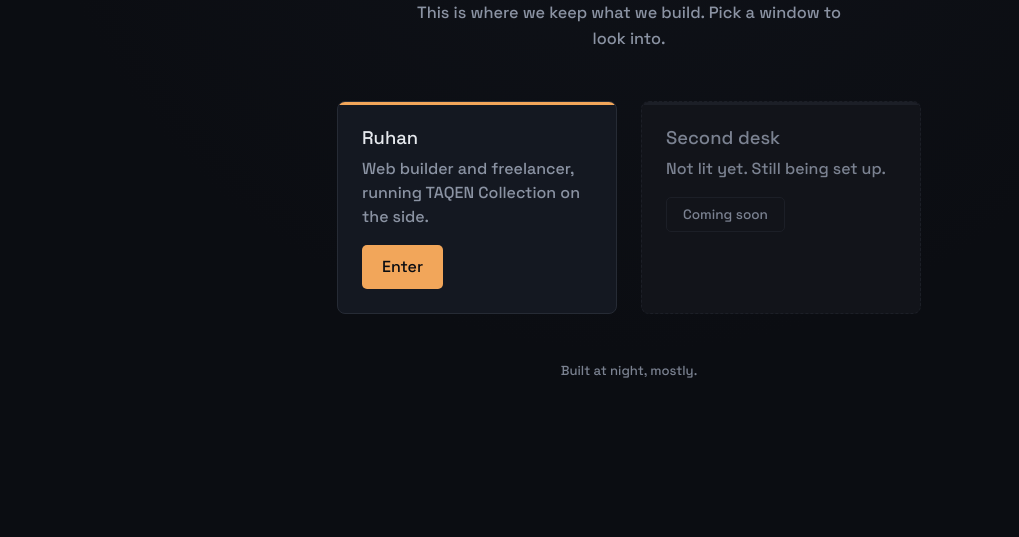
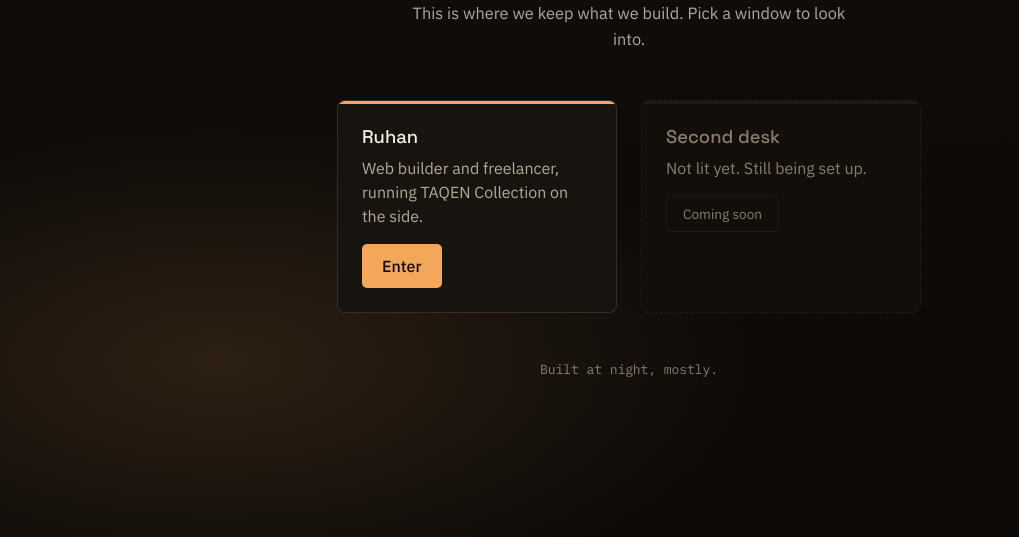
Before and after one commit to r12481t/Portfolio, a plain HTML site: page index.html in a window 1280 px wide. Shown: the part 263-800 px from the top of the page, without its empty margins (11-1030 px from the left). Drawn offline with Linux system fonts and the light colour scheme.

Commit message:
Update index.css

```diff
--- a/index.css
+++ b/index.css
@@ -1,16 +1,17 @@
 :root {
-  --bg: #0b0d12;
-  --bg-soft: #10131a;
-  --card-bg: #141821;
-  --card-bg-dim: #12141a;
-  --border: #262b35;
-  --border-dim: #1c1f27;
-  --text: #e6e9ee;
-  --text-muted: #8b93a3;
-  --text-dim: #7b8291;
-  --accent: #f2a65a;
-  --accent-soft: rgba(242, 166, 90, 0.14);
-  --font: 'Space Grotesk', -apple-system, BlinkMacSystemFont, 'Segoe UI', sans-serif;
+  --void: #0d0a08;
+  --card-bg: #17130e;
+  --card-bg-dim: #120e0a;
+  --paper: #f5efe6;
+  --ash: #b5a898;
+  --ash-dim: #8a7d6c;
+  --lamp: #f2a75a;
+  --lamp-soft: rgba(242, 167, 90, 0.14);
+  --hair: rgba(245, 239, 230, 0.12);
+  --hair-dim: rgba(245, 239, 230, 0.06);
+  --font-display: 'Space Grotesk', -apple-system, BlinkMacSystemFont, 'Segoe UI', sans-serif;
+  --font-text: 'IBM Plex Sans', -apple-system, BlinkMacSystemFont, 'Segoe UI', sans-serif;
+  --font-mono: 'IBM Plex Mono', ui-monospace, Menlo, monospace;
   --ease-out: cubic-bezier(0.16, 1, 0.3, 1);
   --ease-in-out: cubic-bezier(0.65, 0, 0.35, 1);
   box-sizing: border-box;
@@ -22,10 +23,18 @@ html { scroll-padding-top: env(safe-area-inset-top, 0px); }
 body {
   margin: 0;
   min-height: 100vh;
-  background: var(--bg);
-  background-image: radial-gradient(circle at 50% 0%, var(--bg-soft), var(--bg) 60%);
-  color: var(--text);
-  font-family: var(--font);
+  background:
+    radial-gradient(1px 1px at 12% 20%, #fff 100%, transparent),
+    radial-gradient(1px 1px at 26% 8%, #fff 100%, transparent),
+    radial-gradient(1px 1px at 41% 30%, #fff 100%, transparent),
+    radial-gradient(1px 1px at 63% 14%, #fff 100%, transparent),
+    radial-gradient(1px 1px at 78% 24%, #fff 100%, transparent),
+    radial-gradient(1px 1px at 88% 10%, #fff 100%, transparent),
+    radial-gradient(ellipse 60% 45% at 18% 78%, var(--lamp-soft) 0%, transparent 70%),
+    linear-gradient(180deg, #14100c 0%, var(--void) 55%);
+  background-attachment: fixed;
+  color: var(--paper);
+  font-family: var(--font-text);
   display: flex;
   align-items: center;
   justify-content: center;
@@ -38,18 +47,20 @@ main {
 }
 .kicker {
   font-size: 1rem;
-  color: var(--text-muted);
+  color: var(--ash);
   margin: 0 0 16px;
 }
 h1 {
+  font-family: var(--font-display);
   font-weight: 500;
   font-size: clamp(1.8rem, 5vw, 2.6rem);
   line-height: 1.25;
   margin: 0 0 16px;
   letter-spacing: -0.01em;
+  color: var(--paper);
 }
 .sub {
-  color: var(--text-muted);
+  color: var(--ash);
   font-size: 1.02rem;
   line-height: 1.6;
   max-width: 460px;
@@ -78,71 +89,72 @@ h1 {
 }
 .desk.lit {
   background: var(--card-bg);
-  border: 1px solid var(--border);
-}
-.desk.lit::before { background: var(--accent); }
-.desk.lit {
-  box-shadow: 0 0 0 0 transparent;
+  border: 1px solid var(--hair);
   transition: box-shadow 0.25s var(--ease-in-out), transform 0.25s var(--ease-in-out), border-color 0.25s var(--ease-in-out);
 }
+.desk.lit::before { background: var(--lamp); }
 .desk.lit:hover, .desk.lit:focus-within {
-  border-color: rgba(242, 166, 90, 0.4);
-  box-shadow: 0 8px 28px -12px var(--accent-soft), 0 0 0 1px rgba(242, 166, 90, 0.08) inset;
+  border-color: rgba(242, 167, 90, 0.4);
+  box-shadow: 0 8px 28px -12px var(--lamp-soft), 0 0 0 1px rgba(242, 167, 90, 0.08) inset;
   transform: translateY(-2px);
 }
 .desk.dim {
   background: var(--card-bg-dim);
-  border: 1px dashed var(--border-dim);
-  color: var(--text-dim);
+  border: 1px dashed var(--hair-dim);
+  color: var(--ash-dim);
 }
-.desk.dim::before { background: var(--border-dim); }
+.desk.dim::before { background: var(--hair-dim); }
 .desk h2 {
+  font-family: var(--font-display);
   font-size: 1.15rem;
   font-weight: 500;
   margin: 0 0 8px;
-  color: var(--text);
+  color: var(--paper);
 }
-.desk.dim h2 { color: var(--text-dim); }
+.desk.dim h2 { color: var(--ash-dim); }
 .desk p {
   font-size: 1rem;
   line-height: 1.5;
-  color: var(--text-muted);
+  color: var(--ash);
   margin: 0 0 16px;
 }
-.desk.dim p { color: var(--text-dim); }
+.desk.dim p { color: var(--ash-dim); }
 .enter {
   display: inline-flex;
   align-items: center;
   justify-content: center;
   min-height: 44px;
-  font-family: var(--font);
+  font-family: var(--font-text);
+  font-weight: 500;
   font-size: 1rem;
-  color: var(--bg);
-  background: var(--accent);
+  color: var(--void);
+  background: var(--lamp);
   border: none;
   border-radius: 5px;
   padding: 0 20px;
   text-decoration: none;
   cursor: pointer;
+  transition: background 0.2s var(--ease-out);
 }
 .enter:hover { background: #f5b578; }
 .enter:focus-visible, a:focus-visible {
-  outline: 2px solid var(--accent);
+  outline: 2px solid var(--lamp);
   outline-offset: 2px;
 }
 .waiting {
   display: inline-block;
   font-size: 0.85rem;
-  color: var(--text-dim);
-  border: 1px solid var(--border-dim);
+  color: var(--ash-dim);
+  border: 1px solid var(--hair-dim);
   border-radius: 5px;
   padding: 8px 16px;
 }
 footer {
   margin-top: 48px;
   font-size: 0.82rem;
-  color: var(--text-dim);
+  color: var(--ash-dim);
 }
+footer.mono { font-family: var(--font-mono); letter-spacing: -0.01em; }
 .fade-in {
   opacity: 0;
   transform: translateY(10px);
```
